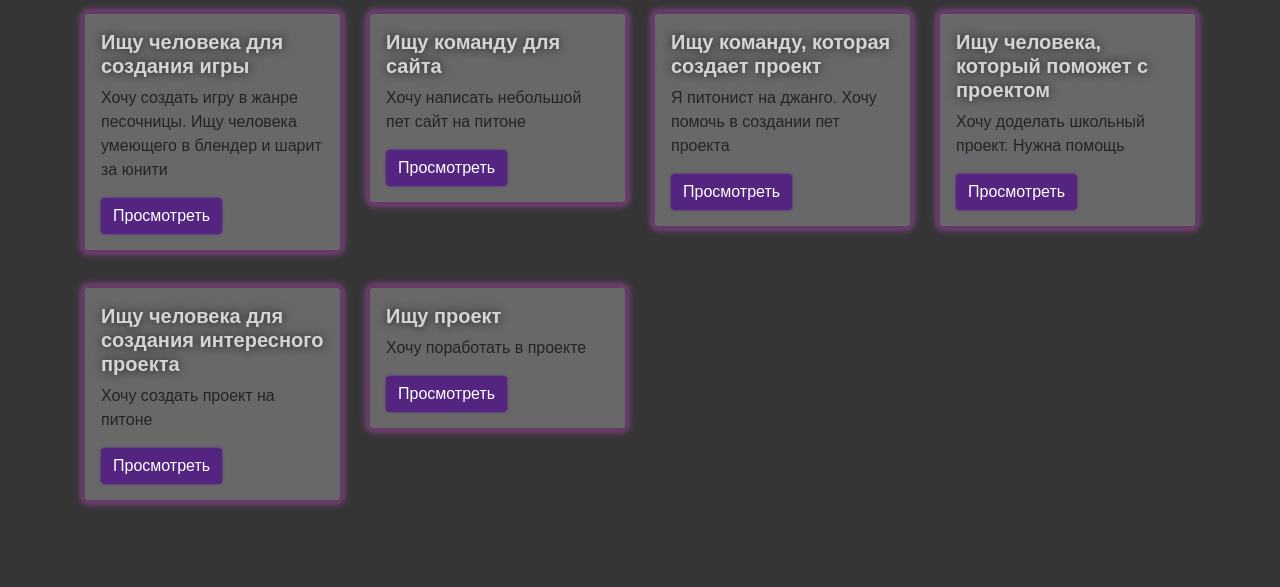
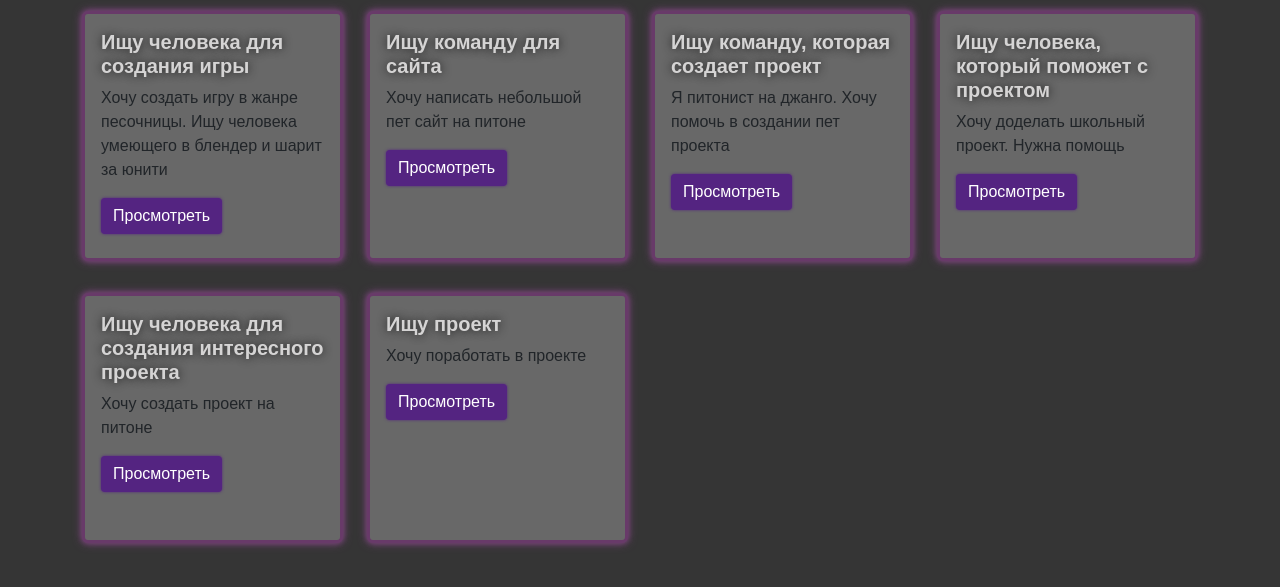
Before and after one commit to Vaiforo/projectmembders, a Django app: page / in a window 1280 px wide. Shown: the part 149-736 px from the top of the page. Run offline with Django 4.2, Linux system fonts and the light colour scheme; data comes from the database, SQL or seed files in the repository; both versions use the stored data as it was after the commit.

Commit message:
Checkpoint

```diff
--- a/projectmembers/project_members/static/project_members/css/style.css
+++ b/projectmembers/project_members/static/project_members/css/style.css
@@ -59,6 +59,7 @@ h4 {
 	border: 3px solid rgb(104, 58, 105) !important;
 	border-radius: 6px !important;
 	box-shadow: 0 0 5px rgb(116, 65, 117), 0 0 10px rgb(130, 73, 131);
+	min-height: 250px;
 }
 
 .cardbtn {
```
Also changed, not shown: projectmembers/db.sqlite3.
